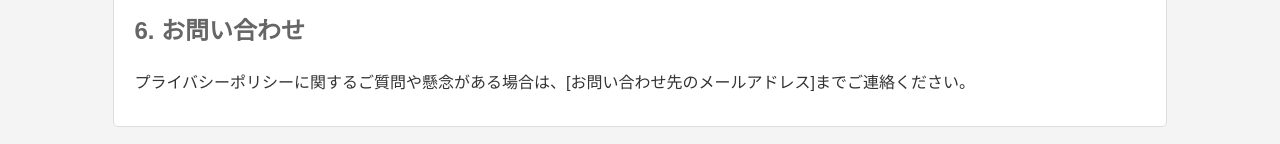
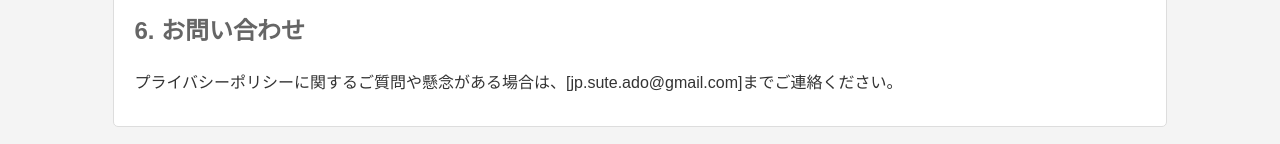
Before and after one commit to OnoYtk/OnoYtk.github.io, a plain HTML site: page index.html in a window 1280 px wide. Shown: the part 751-895 px from the top of the page. Drawn offline with Linux system fonts and the light colour scheme.

Commit message:
Update index.html

```diff
--- a/index.html
+++ b/index.html
@@ -28,7 +28,7 @@
         <p>本プライバシーポリシーは変更されることがあります。変更があった場合は、適切な方法でユーザーに通知します。</p>
 
         <h2>6. お問い合わせ</h2>
-        <p>プライバシーポリシーに関するご質問や懸念がある場合は、[お問い合わせ先のメールアドレス]までご連絡ください。</p>
+        <p>プライバシーポリシーに関するご質問や懸念がある場合は、[jp.sute.ado@gmail.com]までご連絡ください。</p>
     </div>
 </body>
 </html>
```
